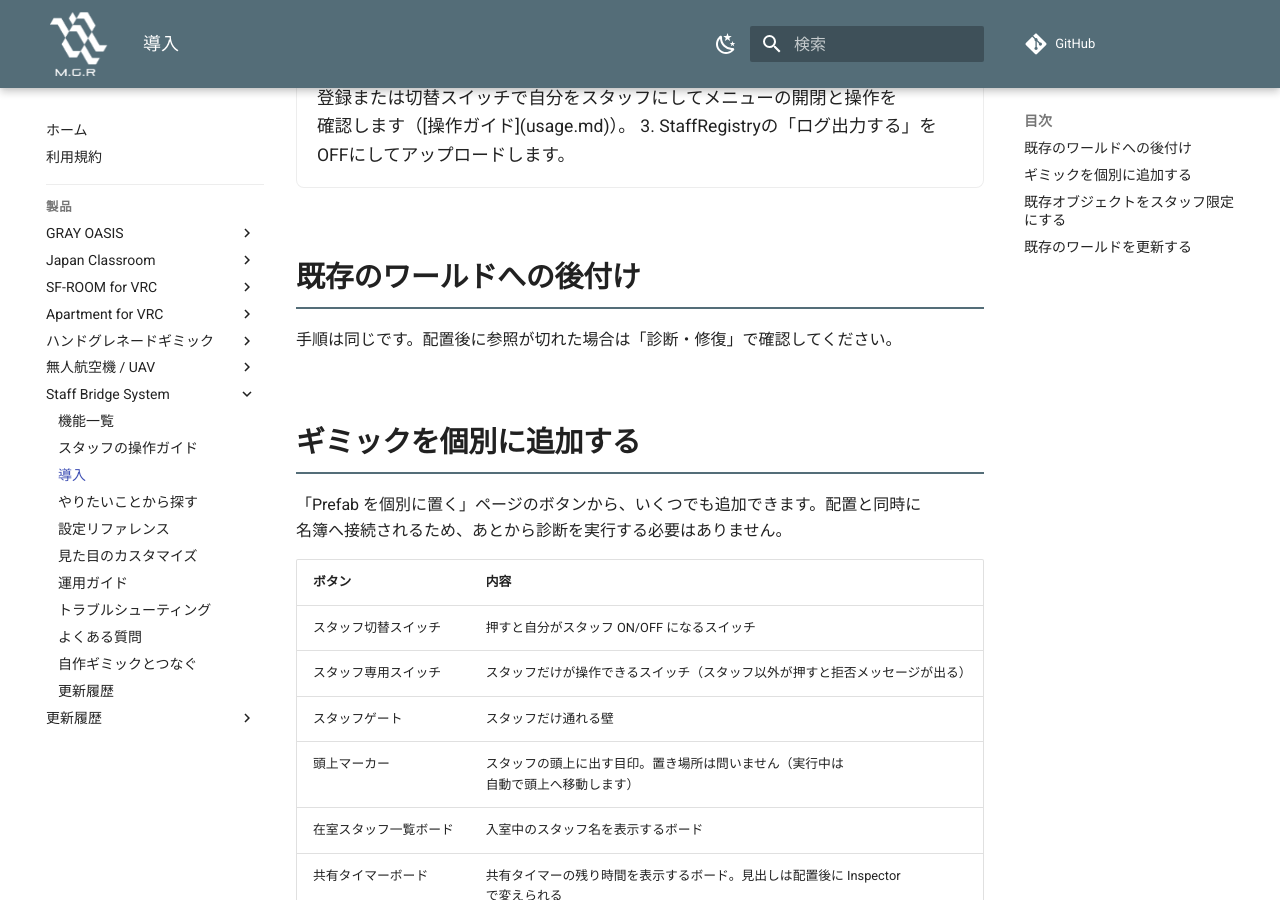
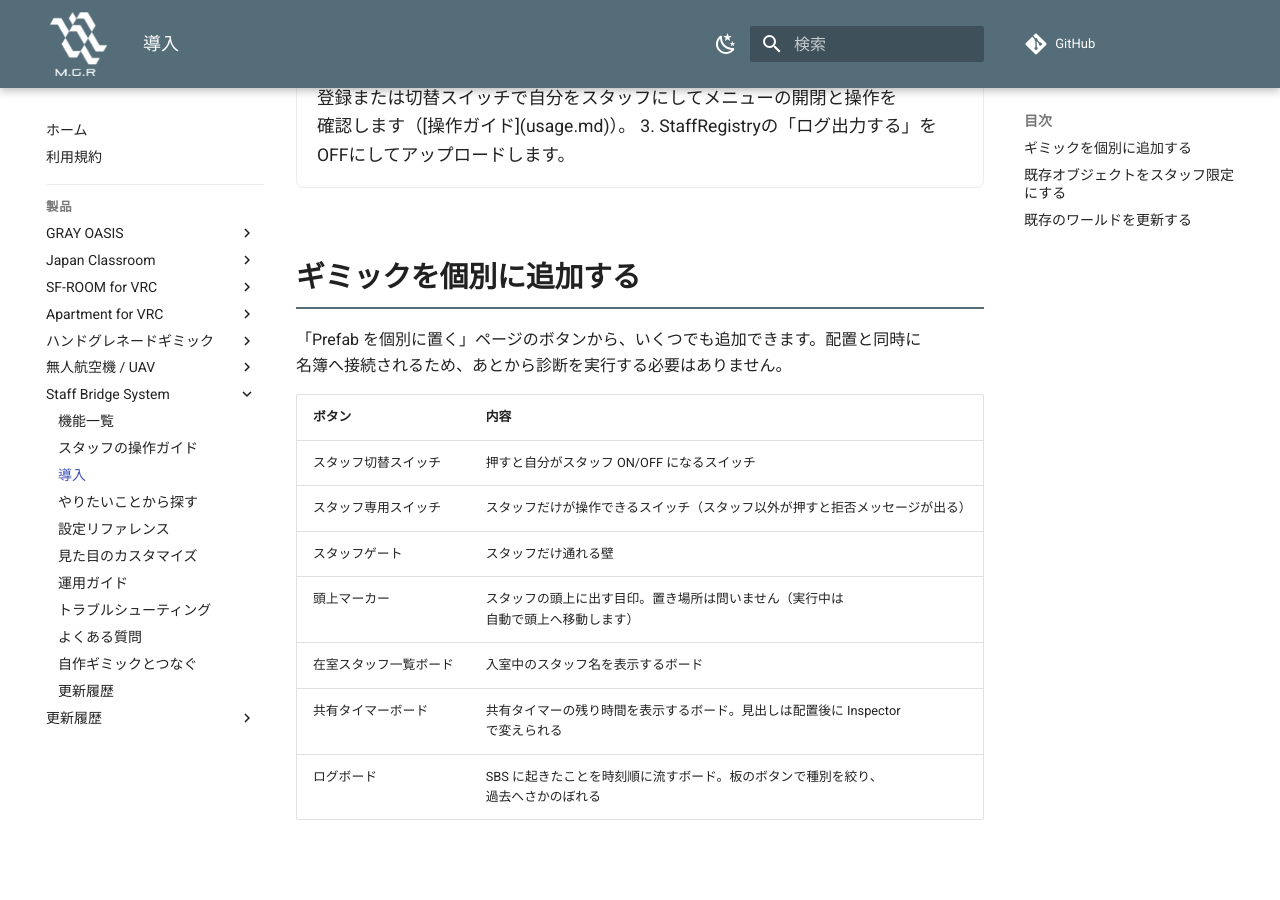
Before and after one commit to MAGURO-git/ProductArchive, an MkDocs documentation site: the page built from docs/staff-bridge-system/install.md, in a window 1280 px wide and 900 px high, scrolled down 1168 px. Built offline with MkDocs 1.6.1 and Material for MkDocs 9.7.7, drawn with Linux system fonts in a browser that asks for light colours; comment, search, counter and statistics services are not loaded.

Commit message:
商品ページURLを個別リンクへ更新し、導入手順の重複した見出しを整理
冒頭ですでに新規・既存ワールドで手順が同一である旨を案内しているため、「既存のワールドへの後付け」小見出しを削除。index.mdの商品ページリンクを個別アイテムURLへ更新。

```diff
--- a/docs/staff-bridge-system/install.md
+++ b/docs/staff-bridge-system/install.md
@@ -69,10 +69,6 @@ VCC / ALCOM から [FukuroUdon](https://github.com/mimyquality/FukuroUdon)（`co
   </div>
 </div>
 
-## 既存のワールドへの後付け
-
-手順は同じです。配置後に参照が切れた場合は「診断・修復」で確認してください。
-
 ## ギミックを個別に追加する { #single-prefab }
 
 「Prefab を個別に置く」ページのボタンから、いくつでも追加できます。配置と同時に名簿へ接続されるため、あとから診断を実行する必要はありません。
```
Also changed, not shown: docs/staff-bridge-system/index.md (+1 -1 lines).
